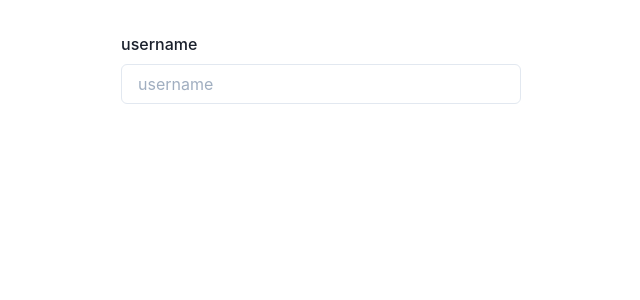
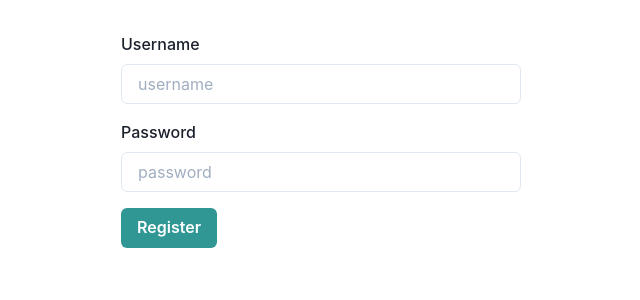
Before and after one commit to Sapodillay/social-app-frontend, a Next.js app: page /register in a window 1280 px wide. Shown: the top 300 px of the page, without its empty margins (319-959 px from the left). Built offline with nearby package versions, Linux system fonts and the light colour scheme.

Commit message:
Update inputfield and register page

```diff
--- /dev/null
+++ b/src/components/InputField.tsx
@@ -0,0 +1,19 @@
+import { FormControl, FormLabel, Input, FormErrorMessage } from '@chakra-ui/react';
+import { useField } from 'formik';
+import React from 'react'
+
+type InputFieldProps = React.InputHTMLAttributes<HTMLInputElement> & {
+	name: string;
+	label: string;
+}
+
+export const InputField: React.FC<InputFieldProps> = ({label, size:_, ...props}) => {
+		const [field, {error}] = useField(props);
+		return (
+			<FormControl isInvalid={!!error}>
+				<FormLabel htmlFor={field.name}>{label}</FormLabel>
+				<Input {...field} {...props} id={field.name} placeholder={props.placeholder} />
+				{error ? <FormErrorMessage>{error}</FormErrorMessage> : null}
+			</FormControl>
+		);
+}
--- a/src/pages/register.tsx
+++ b/src/pages/register.tsx
@@ -1,7 +1,8 @@
 import React from 'react'
 import {Formik, Form} from 'formik'
-import { FormControl, FormLabel, Input, FormErrorMessage } from '@chakra-ui/react';
+import { FormControl, FormLabel, Input, FormErrorMessage, Box, Button } from '@chakra-ui/react';
 import { Wrapper } from '../components/Wrapper';
+import { InputField } from '../components/InputField';
 
 interface registerProps {
 
@@ -14,13 +15,14 @@
 				onSubmit={values => {
 					console.log(values);
 				}}>
-					{(values, handleChange) => (
+					{({isSubmitting}) => (
 						<Form>
-							<FormControl>
-								<FormLabel htmlFor="Username">username</FormLabel>
-								<Input value={values.username} onChange={handleChange} id="username" placeholder="username" />
-								{/* <FormErrorMessage>{form.errors.name}</FormErrorMessage> */}
-							</FormControl>
+							<InputField name='username' placeholder='username' label='Username'></InputField>
+							<Box mt={4}>
+								<InputField name='password' placeholder='password' label='Password' type='password'></InputField>
+							</Box>
+
+							<Button mt={4} type='submit' isLoading={isSubmitting} colorScheme='teal'>Register</Button>
 						</Form>
 					)}
 
```
